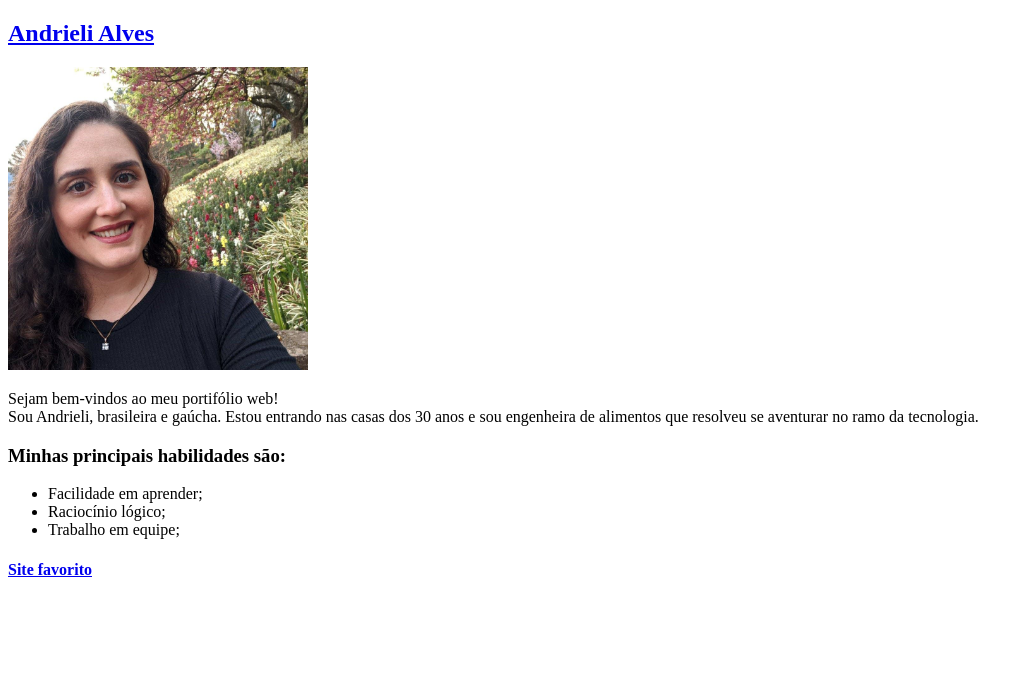
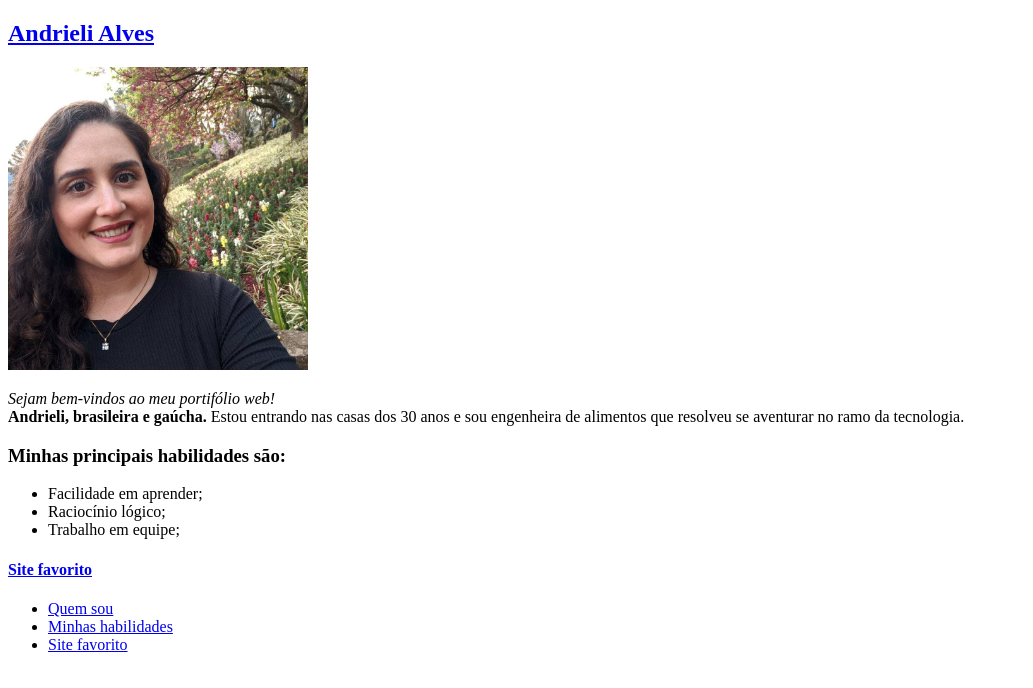
Before and after one commit to andrielisalves/andrielisalves.github.io, a plain HTML site: page index.html in a window 1280 px wide. Shown: the whole page, without its empty margins (0-1033 px from the left). Drawn offline with Linux system fonts and the light colour scheme.

Commit message:
Add itálico, negrito e índice com links internos

```diff
--- a/index.html
+++ b/index.html
@@ -10,10 +10,10 @@
         <section>
             <h1><a href="#eu">Andrieli Alves</a></h1>
             <img src="/img/eu.png" id="eu" alt="Uma self sorrindo no fundo uma paisagem com flores" width="300px">
-            <p>Sejam bem-vindos ao meu portifólio web! <br> Sou Andrieli, brasileira e gaúcha. Estou entrando nas casas dos 30 anos e sou engenheira de alimentos que resolveu se aventurar no ramo da tecnologia.</p>
+            <p id="andrieli"><em>Sejam bem-vindos ao meu portifólio web!</em><br><strong>Andrieli, brasileira e gaúcha.</strong> Estou entrando nas casas dos 30 anos e sou engenheira de alimentos que resolveu se aventurar no ramo da tecnologia.</p>
         </section>
         <section>
-            <h3>Minhas principais habilidades são:</h3>
+            <h3 id="habilidades">Minhas principais habilidades são:</h3>
                 <ul>
                     <li>Facilidade em aprender;</li>
                     <li>Raciocínio lógico;</li>
@@ -21,7 +21,14 @@
                 </ul>
         </section>
         <section>
-            <h4><a href="https://www.google.com.br/"> Site favorito </a></h4>
+            <h4 id="site"><a href="https://www.google.com.br/"> Site favorito </a></h4>
+        </section>
+        <section>
+            <ul>
+                <li><a href="#andrieli">Quem sou</a></li>
+                <li><a href="#habilidades">Minhas habilidades</a></li>
+                <li><a href="#site">Site favorito</a></li>
+            </ul>
         </section>
     </body>
 </html>
```
